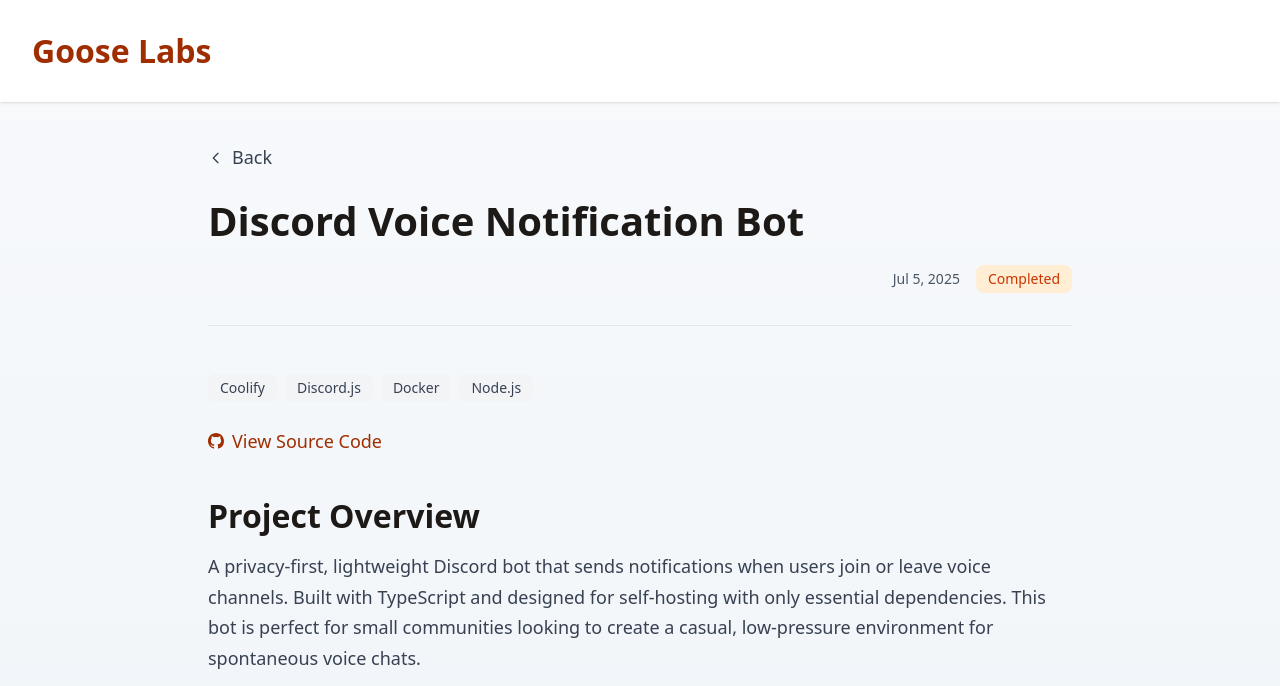
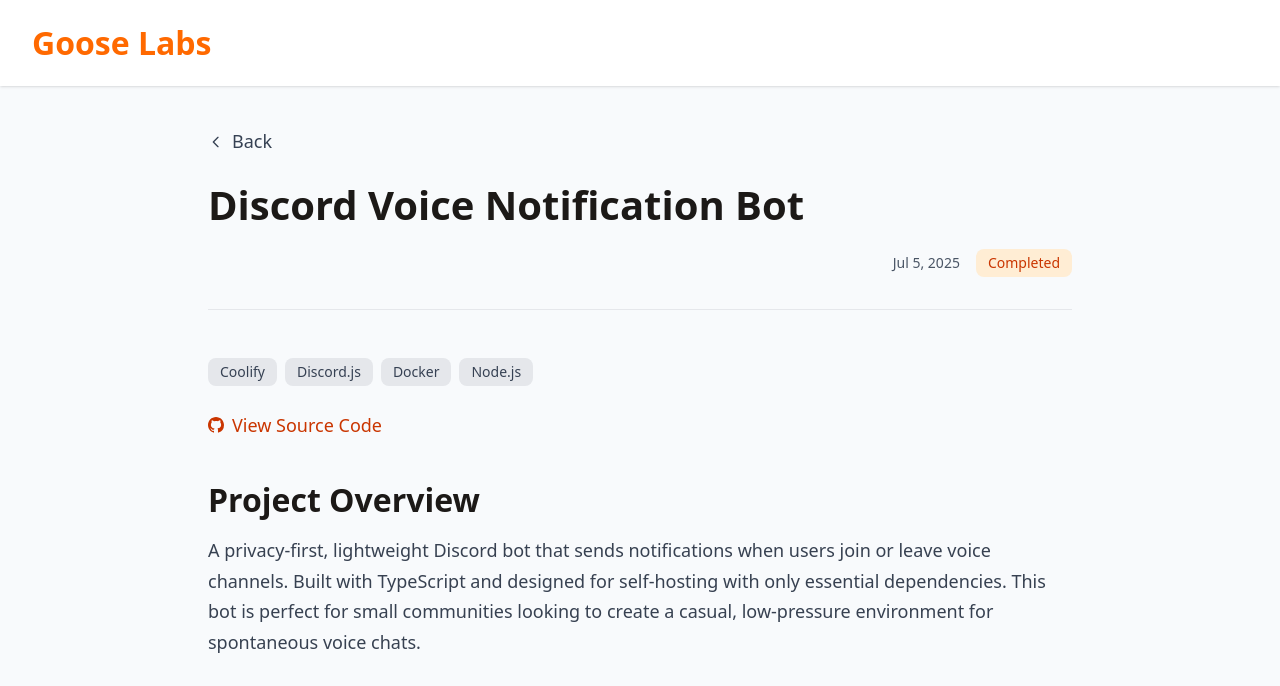
Before and after one commit to Alex-AK/goose-labs, an Astro site: page /project/discord-voice-notification-bot in a window 1280 px wide. Shown: the top 686 px of the page. Built offline with nearby package versions, Linux system fonts and the light colour scheme; Astro itself is replaced by a stand-in of ours.

Commit message:
Refine link styles, fix bg

```diff
--- a/src/components/Chip.astro
+++ b/src/components/Chip.astro
@@ -9,7 +9,7 @@
 const baseClasses = 'inline-block px-3 py-1 rounded-[8px] text-sm font-medium';
 const variantClasses = {
   primary: 'bg-orange-100 text-orange-700',
-  secondary: 'bg-gray-100 text-gray-700',
+  secondary: 'bg-gray-200 text-gray-700',
 };
 ---
 
--- a/src/components/Header.astro
+++ b/src/components/Header.astro
@@ -1,14 +1,13 @@
 ---
 import { SITE_TITLE } from '../consts';
-import Link from './Link.astro';
 ---
 
 <header class="bg-white shadow-sm py-6 px-8">
   <nav class="flex items-center justify-between">
     <h2 class="text-xl font-bold !-m-0">
-      <Link href="/" variant="minimal" class="font-bold">
+      <a href="/" class="text-orange-500 no-underline hover:text-orange-600 transition-colors">
         {SITE_TITLE}
-      </Link>
+      </a>
     </h2>
   </nav>
 </header>
--- a/src/components/Link.astro
+++ b/src/components/Link.astro
@@ -34,9 +34,9 @@
 
 // Variant styles
 const variantClasses = {
-  primary: 'text-orange-800 hover:text-orange-900 hover:underline',
+  primary: 'text-orange-700 hover:text-orange-800 hover:underline',
   secondary: 'text-gray-700 hover:text-orange-800',
-  minimal: 'text-orange-800 hover:text-orange-900 no-underline hover:underline',
+  minimal: 'text-orange-700 hover:text-orange-800 no-underline hover:underline',
 };
 
 // Size styles
--- a/src/layouts/BaseLayout.astro
+++ b/src/layouts/BaseLayout.astro
@@ -18,10 +18,10 @@
     <BaseHead title={title} description={description} />
   </head>
 
-  <body class="min-h-full flex flex-col">
+  <body class="min-h-screen flex flex-col">
     <a
       href="#main-content"
-      class="sr-only focus:not-sr-only focus:absolute focus:top-4 focus:left-4 focus:z-50 focus:bg-orange-600 focus:text-white focus:px-4 focus:py-2 focus:rounded"
+      class="sr-only focus:not-sr-only focus:absolute focus:top-4 left-4 focus:z-50 focus:bg-orange-600 focus:text-white focus:px-4 focus:py-2 focus:rounded"
     >
       Skip to main content
     </a>
--- a/src/styles/global.css
+++ b/src/styles/global.css
@@ -7,9 +7,12 @@
   border-radius: 0.5rem;
 }
 
+html {
+  background: #f8fafc;
+}
+
 body {
   font-family: system-ui, -apple-system, 'Segoe UI', 'Roboto', 'Helvetica Neue', 'Arial', sans-serif;
-  background: linear-gradient(180deg, #f8fafc 0%, #f1f5f9 100%);
   color: #374151;
   font-size: 18px;
   line-height: 1.7;
```
